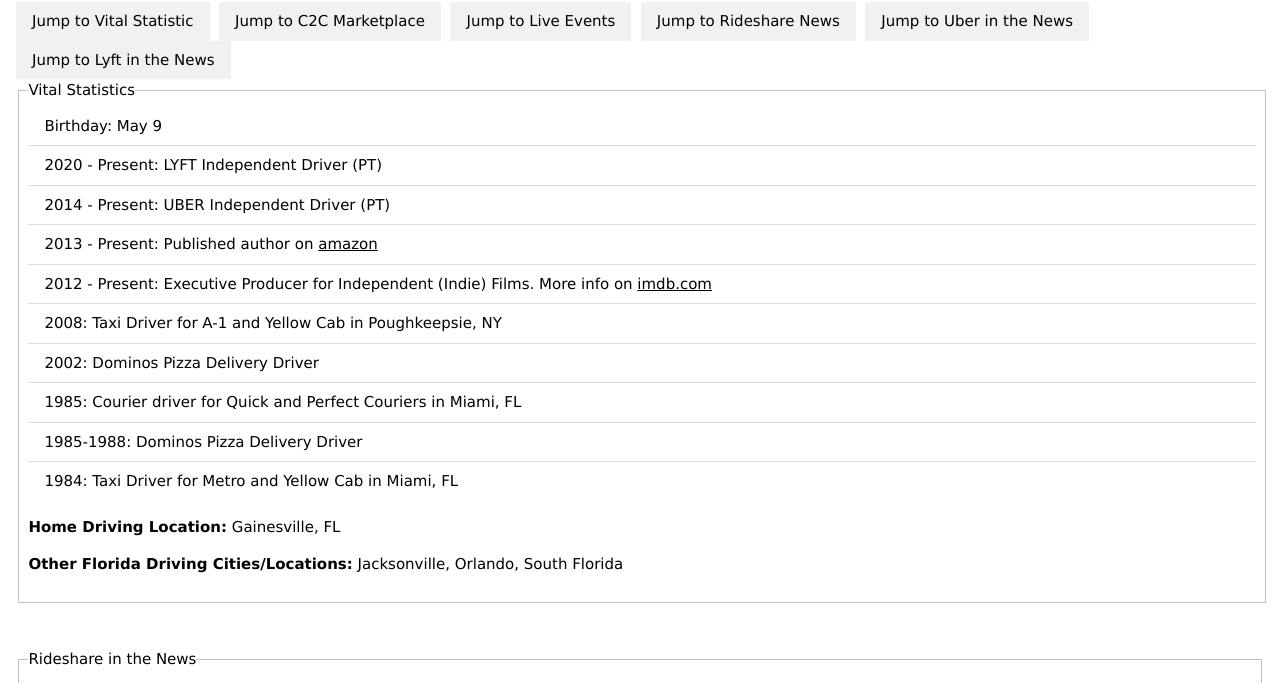
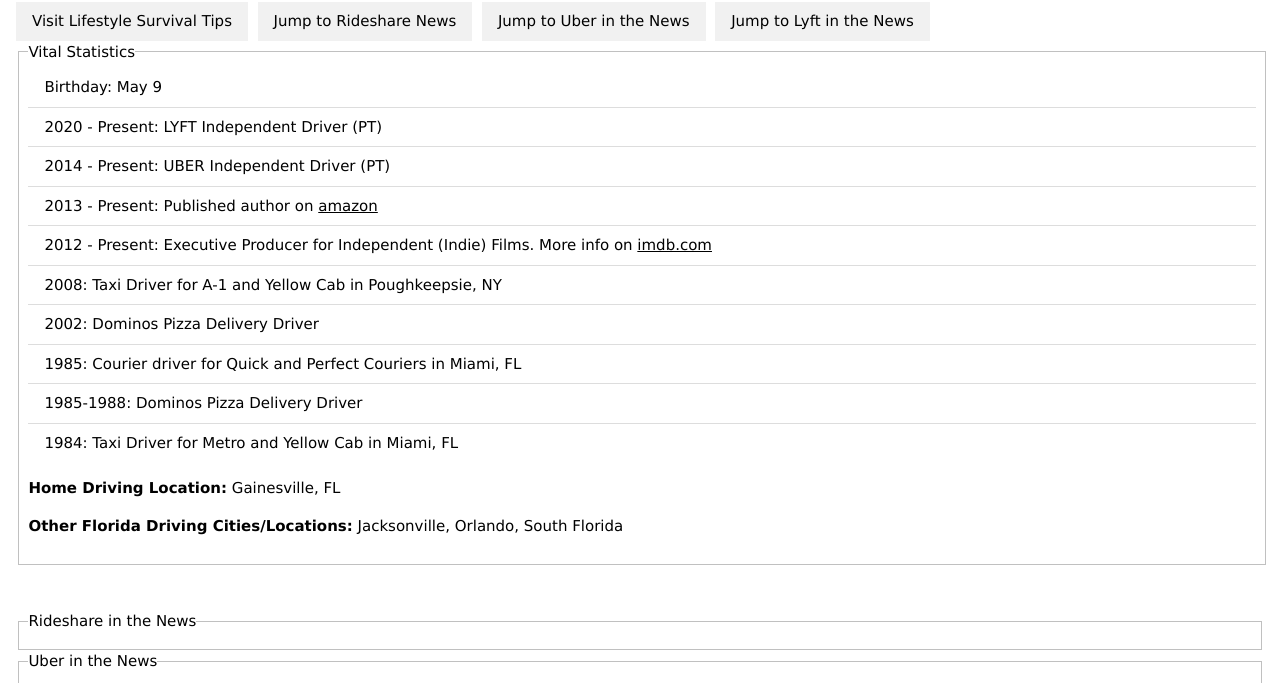
Before and after one commit to patrickingle/floridaridesharedriver.com, a plain HTML site: page index.html in a window 1280 px wide. Shown: the part 417-1100 px from the top of the page. Drawn offline with nearby package versions, Linux system fonts and the light colour scheme.

Commit message:
Update navigation links in index.html
Removed old navigation links and added a new link to Lifestyle Survival Tips.

```diff
--- a/index.html
+++ b/index.html
@@ -13,9 +13,7 @@
 				<caption>2014 Trip to Vegas with Friends in an Aston-Martin!<br/>(<a href="https://www.youtube.com/watch?v=yWVvqmWb5qw" title="We also drove out to the production site of the filming that I am an executive producer" target="_blank">The Shadow Guide Short Film (E.P.)</a>&nbsp;<a href="https://www.youtube.com/watch?v=BNNiXnCrql0" target="_blank">A Second at Christmas Short Film (not E.P.)</a>)</caption>
 			</div>
 	        <h1 class="w3-center">Your Florida Rideshare Driver</h1>
-		    <a href="#vital-statistics" class="w3-button w3-light-grey">Jump to Vital Statistic</a>&nbsp;
-		    <a href="#advanced-booking" class="w3-button w3-light-grey">Jump to C2C Marketplace</a>&nbsp;
-		    <a href="#live-events" class="w3-button w3-light-grey">Jump to Live Events</a>&nbsp;
+		    <a href="https://survivalrevealed.blog" target="_blank" class="w3-button w3-light-grey">Visit Lifestyle Survival Tips</a>&nbsp;
 		    <a href="#rideshare-news" class="w3-button w3-light-grey">Jump to Rideshare News</a>&nbsp;
 		    <a href="#uber-news" class="w3-button w3-light-grey">Jump to Uber in the News</a>&nbsp;
 		    <a href="#lyft-news" class="w3-button w3-light-grey">Jump to Lyft in the News</a>&nbsp;
```
